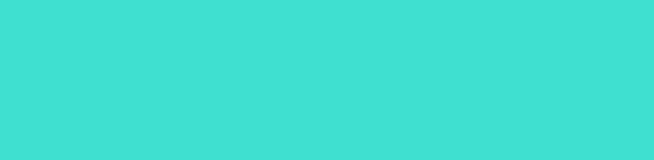
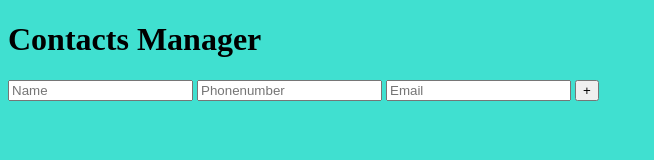
Before and after one commit to Isacchr/U221011, a website: page public/index.html in a window 1280 px wide. Shown: the whole page, without its empty margins (0-654 px from the left). Drawn offline with Linux system fonts and the light colour scheme.

Commit message:
input added and can get output in console.log

```diff
--- a/public/app.js
+++ b/public/app.js
@@ -1 +1,31 @@
-console.log('hi hi')
+var contacts = [];
+
+build = () => {
+
+    /*const XHR = new XMLHttpRequest();
+
+    XHR.onload = () => {
+
+
+
+    }
+
+    XHR.open();
+    XHR.send(); */
+
+}
+
+addContact = () => {
+
+    const name = document.getElementById('name').value;
+    const phonenumber = document.getElementById('phonenumber').value;
+    const c = document.getElementById('email').value;
+
+    var contactOrder = {name: name, phonenumber: phonenumber, email: phonenumber};
+
+    contacts.push(contactOrder);
+
+    console.log(contactOrder);
+
+
+}
--- a/public/index.html
+++ b/public/index.html
@@ -6,9 +6,19 @@
     <meta name="viewport" content="width=device-width, initial-scale=1.0">
     <script src="app.js"></script>
     <link rel="stylesheet" href="main.css">
-    <title>Home</title>
+    <title>App</title>
 </head>
-<body>
+<body onload="build()">
+
+    <div id="">
+
+        <h1>Contacts Manager</h1>
+        <input type="text" placeholder="Name" name="Name" id="name">
+        <input type="number" placeholder="Phonenumber" name="Phonenumber" id="phonenumber">
+        <input type="email" placeholder="Email" name="Email" id="email">
+        <button onclick="addContact()">+</button>
+
+    </div>
 
 </body>
 </html>
```
Also changed, not shown: server.js (+13 -0 lines).
